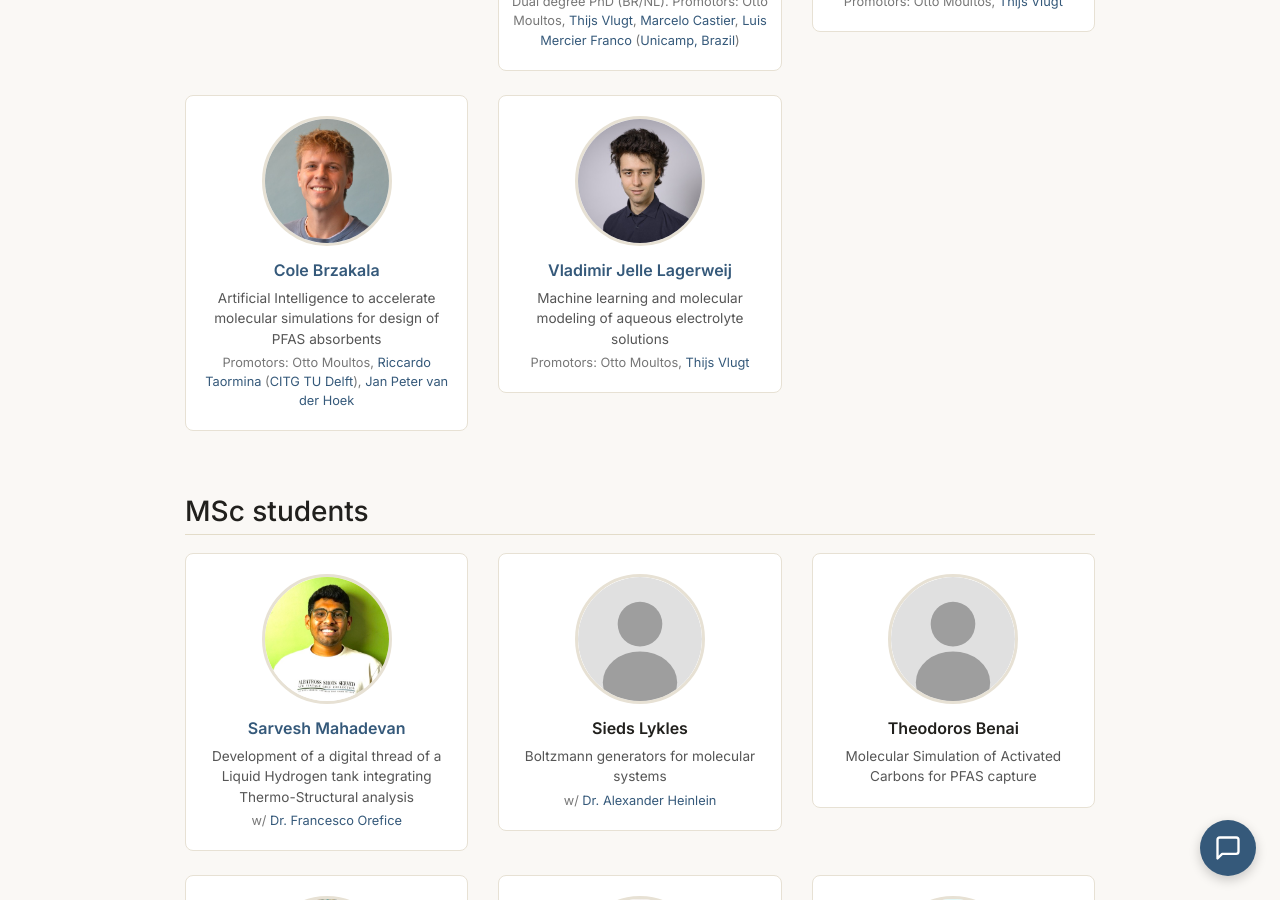
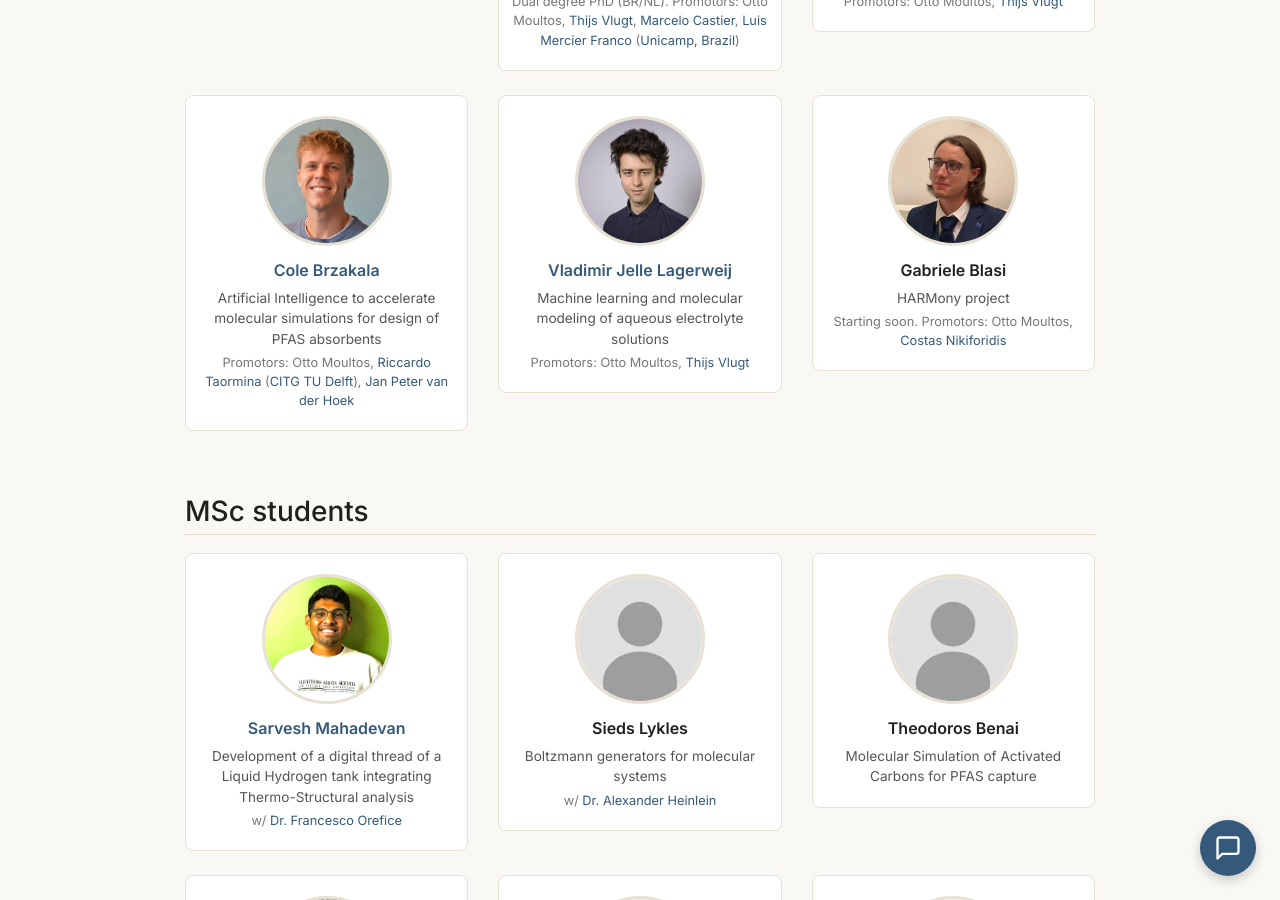
Before and after one commit to omoultosEthTuDelft/web, a Jekyll site: the page built from people/index.md, in a window 1280 px wide and 900 px high, scrolled down 529 px. Built offline with Jekyll 4.4.1, drawn with Linux system fonts in a browser that asks for light colours.

Commit message:
Add Gabriele Blasi as incoming PhD student (HARMony project)
Co-Authored-By: Claude Fable 5 <noreply@anthropic.com>

```diff
--- a/people/index.md
+++ b/people/index.md
@@ -50,6 +50,15 @@ title: "People"
       <div class="name"><a href="https://www.linkedin.com/in/vladimir-jelle-lagerweij-21654021b/?originalSubdomain=nl">Vladimir Jelle Lagerweij</a></div>
       <div class="research">Machine learning and molecular modeling of aqueous electrolyte solutions</div>
       <div class="collab">Promotors: Otto Moultos, <a href="https://thijsvlugt.github.io/website/">Thijs Vlugt</a></div>
+    </div>
+  </div>
+
+  <div class="col-lg-4 col-md-6 col-sm-6 mb-4">
+    <div class="person-card">
+      <img src="photos/Gabriele.jpg" class="rounded-circle" alt="Gabriele Blasi">
+      <div class="name">Gabriele Blasi</div>
+      <div class="research">HARMony project</div>
+      <div class="collab">Starting soon. Promotors: Otto Moultos, <a href="https://research.wur.nl/en/persons/costas-nikiforidis/">Costas Nikiforidis</a></div>
     </div>
   </div>
 </div>
```
Also changed, not shown: people/photos/Gabriele.jpg (added).
